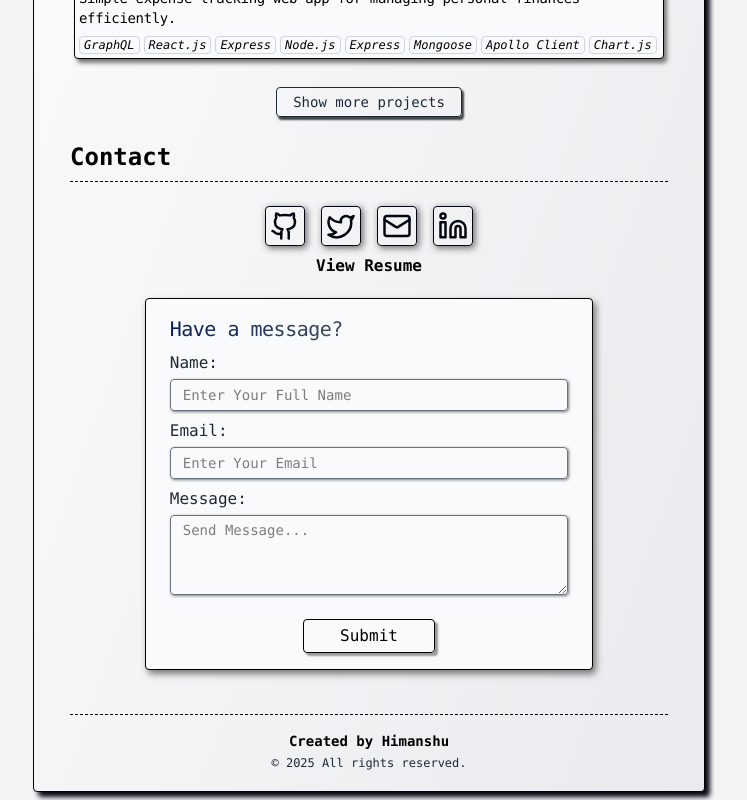
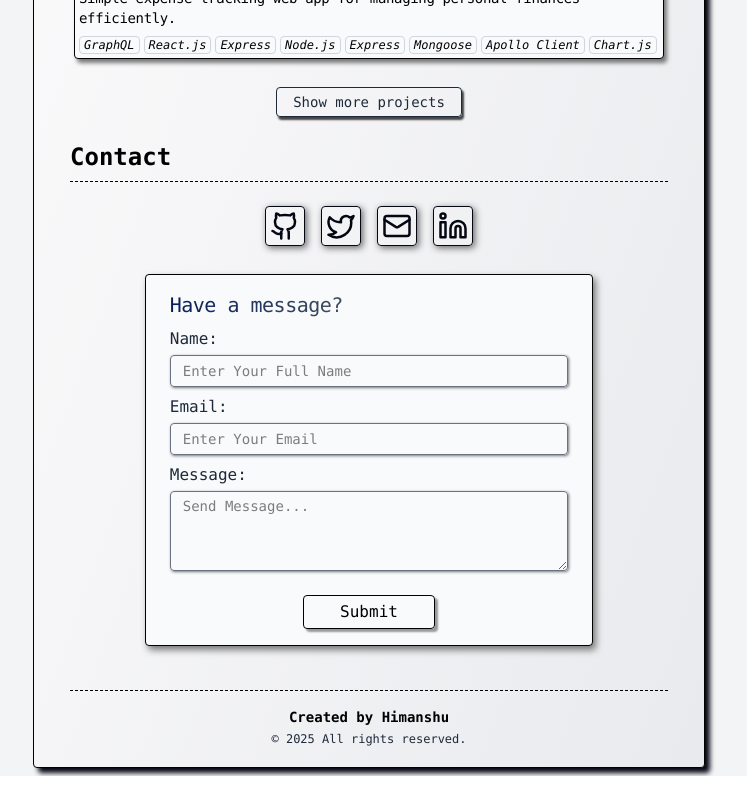
Before and after one commit to himanshur4/portfolio-v1, a React (Vite) app: page / in a window 1280 px wide. Shown: the part 1075-1875 px from the top of the page, without its empty margins (271-1018 px from the left). After the commit the page ends 1851 px from the top, so only its background shows below. Built offline with nearby package versions, Linux system fonts and the light colour scheme.

Commit message:
Remove resume link from Contact component and adjust layout for better spacing

```diff
--- a/src/components/Contact.jsx
+++ b/src/components/Contact.jsx
@@ -22,8 +22,8 @@ const Contact = () => {
           <Linkedin className='rounded size-8 sm:size-9 md:size-10 p-1  cursor-pointer dark:text-gray-400 transition-transform duration-300 ease-in-out hover:scale-102 hover:bg-gray-900 hover:text-gray-50
           border border-solid dark:border-zinc-500 shadow-[2px_2px_7px_#666666] dark:shadow-[2px_2px_2px_#555555]  text-gray-950 dark:hover:bg-gray-100 dark:hover:text-gray-800 dark:bg-zinc-950' onClick={()=>handleLinkClick(data.social.linkedin)} />
         </div>
-       <a href='/resume_himanshur4_1.pdf'><p className='text-center font-bold hover:underline cursor-pointer mb-3 hover:scale-105 '>View Resume</p></a>
-        <div className='flex items-center justify-center'>
+       {/* <a href='/resume_himanshur4_1.pdf'><p className='text-center font-bold hover:underline cursor-pointer mb-3 hover:scale-105 '>View Resume</p></a>  */}
+        <div className='flex items-center justify-center mt-3'>
          <ContactCard/>
         </div>
 
```
